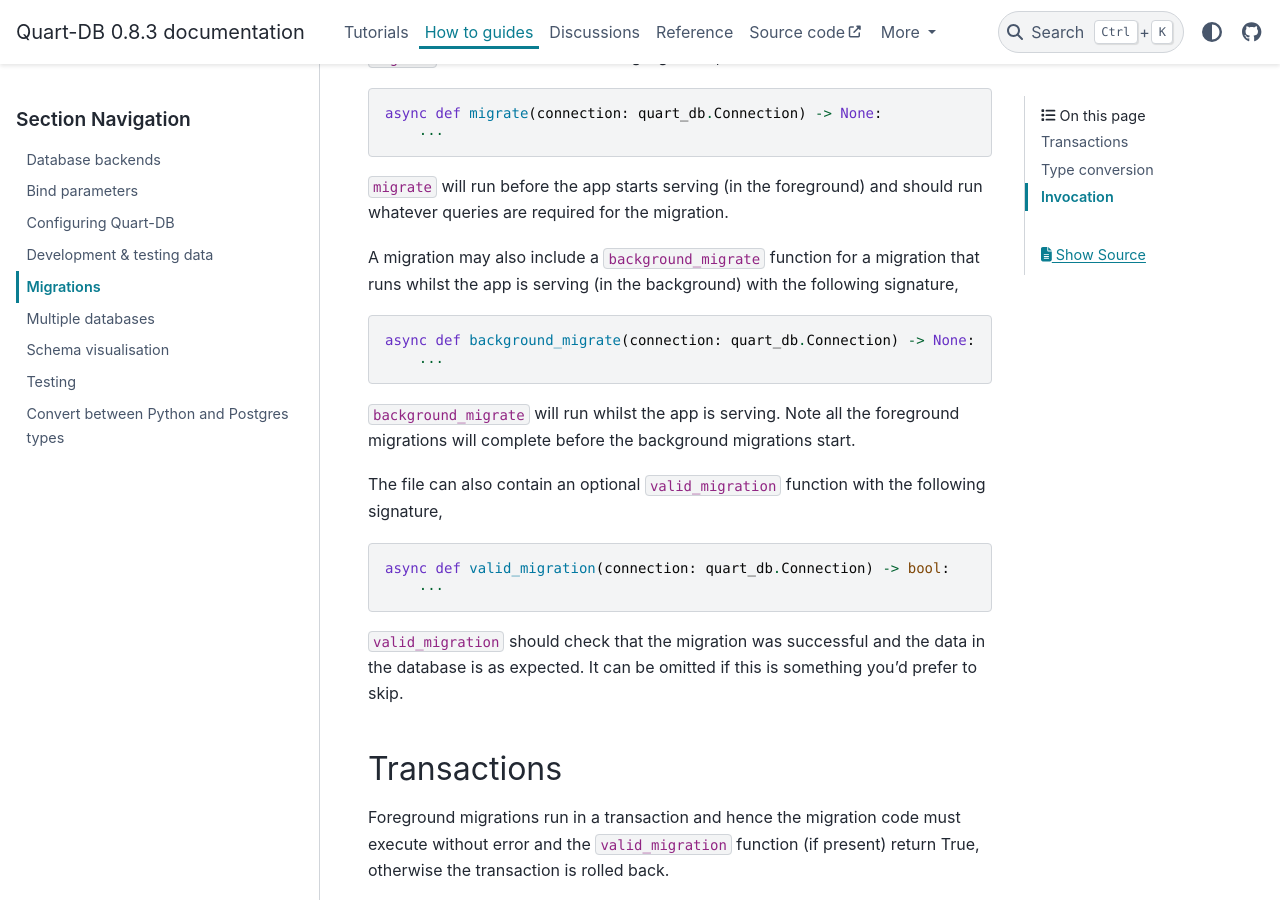
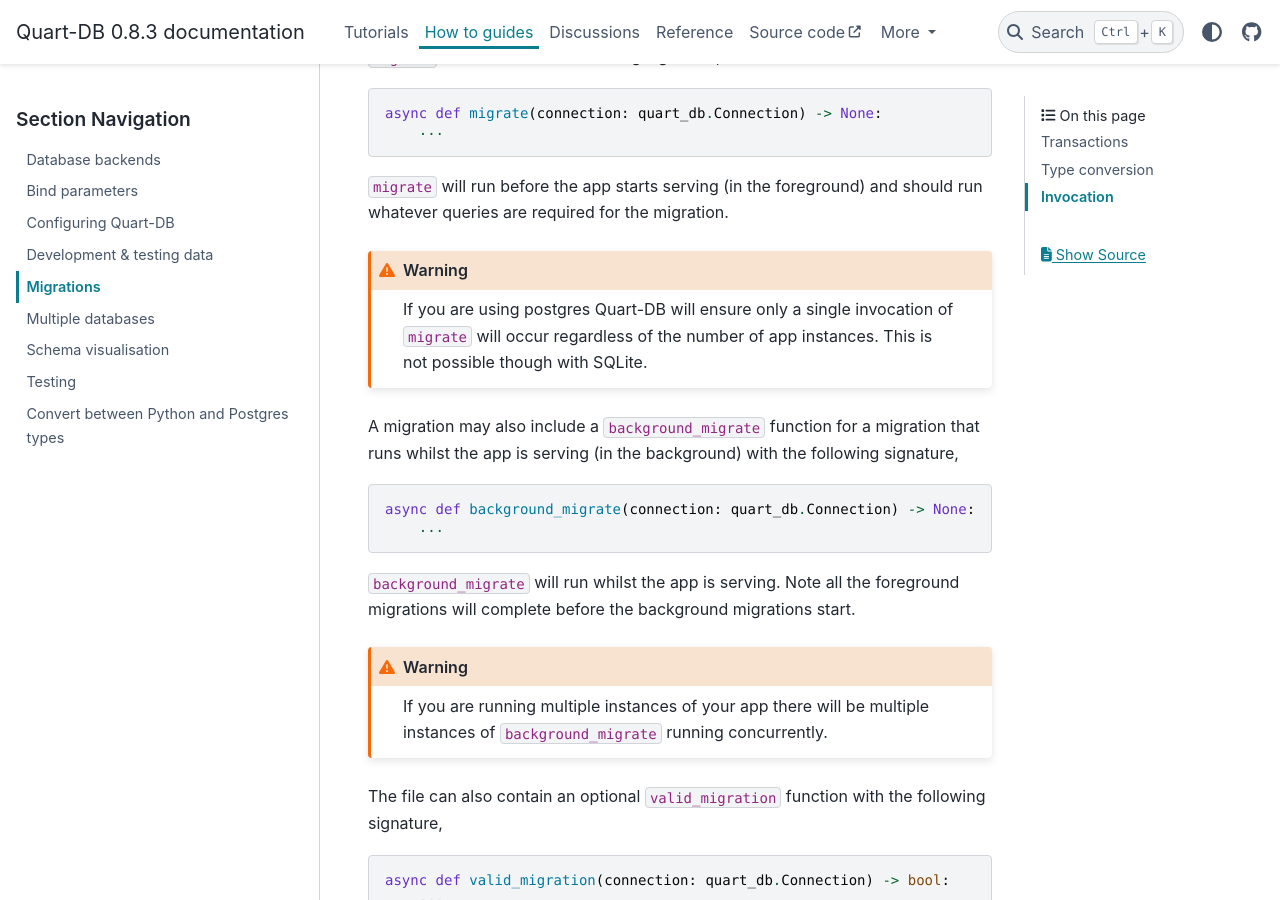
Before and after one commit to pgjones/quart-db, a Sphinx documentation site: the page built from docs/how_to_guides/migrations.rst, in a window 1280 px wide and 900 px high, scrolled down 343 px. Built offline with Sphinx 7.4.7 and the PyData theme 0.15.4, drawn with Linux system fonts in a browser that asks for light colours; pages that are not in the unit, such as notebooks, are missing from menus.

Commit message:
Improve the documentation around migration concurrency
This is a possible source of surprise and confusion.

```diff
--- a/docs/how_to_guides/migrations.rst
+++ b/docs/how_to_guides/migrations.rst
@@ -22,6 +22,12 @@
 ``migrate`` will run before the app starts serving (in the foreground)
 and should run whatever queries are required for the migration.
 
+.. warning::
+
+    If you are using postgres Quart-DB will ensure only a single
+    invocation of ``migrate`` will occur regardless of the number of
+    app instances. This is not possible though with SQLite.
+
 A migration may also include a ``background_migrate`` function for a
 migration that runs whilst the app is serving (in the background) with
 the following signature,
@@ -34,6 +40,11 @@
 ``background_migrate`` will run whilst the app is serving. Note all
 the foreground migrations will complete before the background
 migrations start.
+
+.. warning::
+
+    If you are running multiple instances of your app there will be
+    multiple instances of ``background_migrate`` running concurrently.
 
 The file can also contain an optional ``valid_migration`` function
 with the following signature,
```
